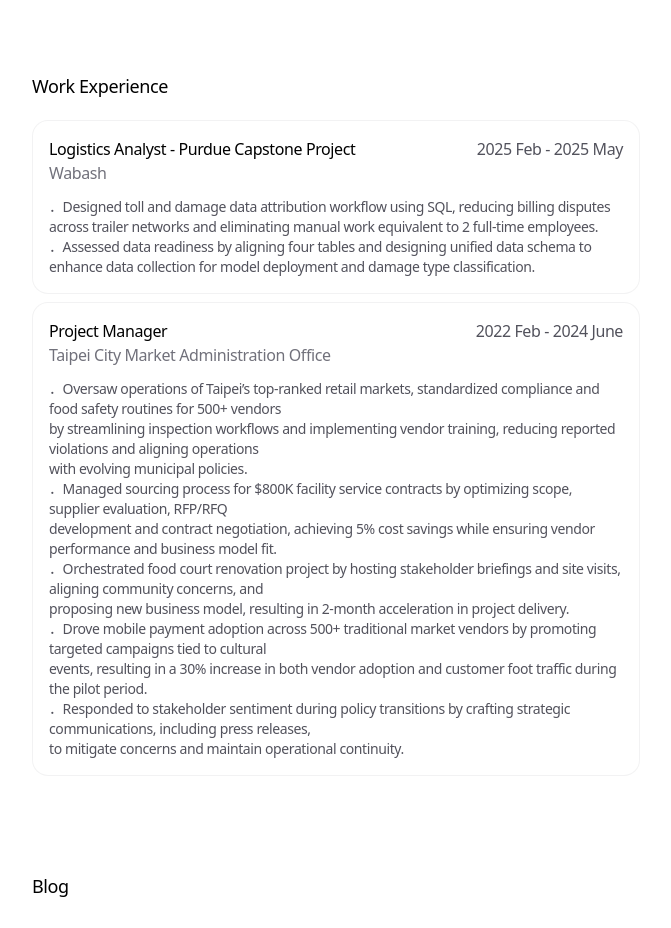
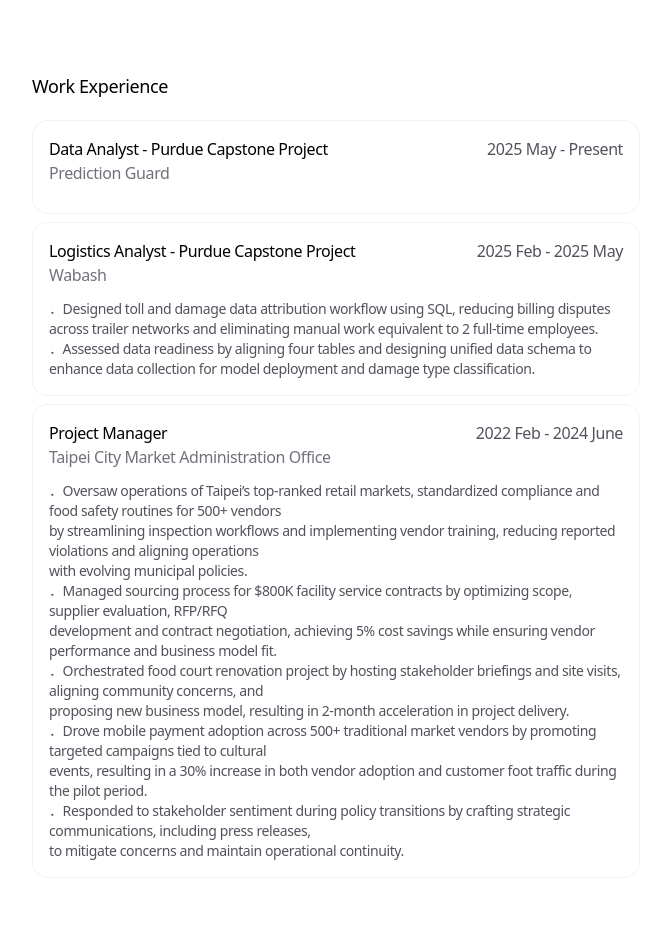
Before and after one commit to hsuehningchao/portfolio, a Next.js app: page / in a window 1280 px wide. Shown: the part 1040-1968 px from the top of the page, without its empty margins (304-975 px from the left). Built offline with nearby package versions, Linux system fonts and the light colour scheme.

Commit message:
Update data.ts

```diff
--- a/app/data.ts
+++ b/app/data.ts
@@ -61,6 +61,15 @@ export const PROJECTS: Project[] = [
 ]
 
 export const WORK_EXPERIENCE: WorkExperience[] = [
+    {
+    company: 'Prediction Guard',
+    title: 'Data Analyst - Purdue Capstone Project',
+    start: '2025 May',
+    end: 'Present',
+    description: '',
+    link:'',
+    id: 'work1',
+  },
   {
     company: 'Wabash',
     title: 'Logistics Analyst - Purdue Capstone Project',
@@ -69,7 +78,7 @@ export const WORK_EXPERIENCE: WorkExperience[] = [
     description: `．Designed toll and damage data attribution workflow using SQL, reducing billing disputes across trailer networks and eliminating manual work equivalent to 2 full-time employees.
       ．Assessed data readiness by aligning four tables and designing unified data schema to enhance data collection for model deployment and damage type classification.`,
     link:'https://www.youtube.com/watch?v=La1AOvXXJeg&t=46s',
-    id: 'work1',
+    id: 'work2',
   },
   {
     company: 'Taipei City Market Administration Office',
@@ -88,7 +97,7 @@ export const WORK_EXPERIENCE: WorkExperience[] = [
 ．Responded to stakeholder sentiment during policy transitions by crafting strategic communications, including press releases,
   to mitigate concerns and maintain operational continuity.`,
     link:'',
-    id: 'work2',
+    id: 'work3',
   },
 ]
 
```
